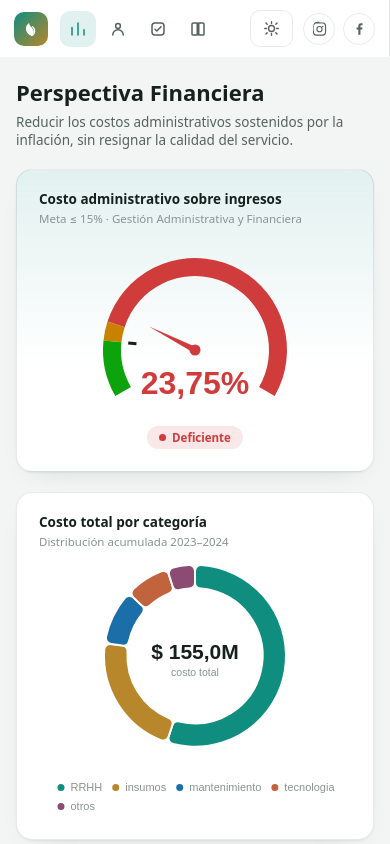
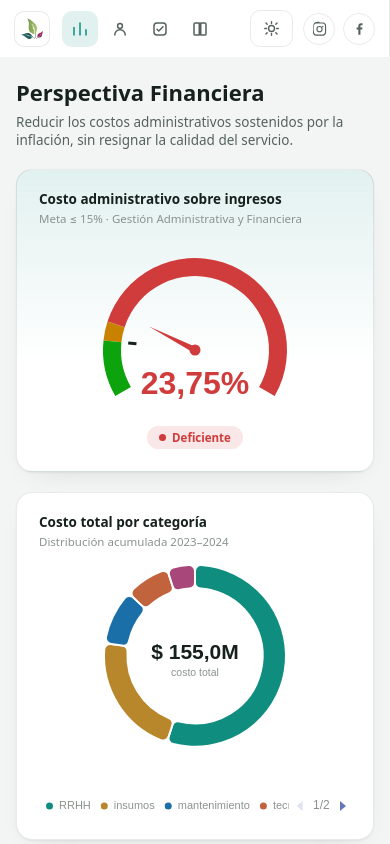
Before and after one commit to MaxDCoc/Dashboard-La-Fabiana, a website built with Vite: page index.html in a window 390 px wide. Shown: the top 844 px of the page. Built offline with nearby package versions, Linux system fonts and the light colour scheme.

Commit message:
Usar el logo real y corregir bugs de responsive
Reemplaza el icono de hoja dibujado a mano por el logo real recortado
del Instagram de La Fabiana (favicon incluido). Ajusta la paleta con
el tercer color real del logo (hoja berenjena) y saca un rosa que
habia quedado duplicado con otro slot.

Corrige 3 bugs de responsive encontrados al probar en mobile/tablet:
- interval:0 forzaba las 24 etiquetas de mes a mostrarse siempre,
  amontonandose en pantallas angostas.
- las leyendas de 8-9 series no usaban type:'scroll', asi que en mobile
  se desbordaban y tapaban el grafico.
- altura de charts ajustada en el breakpoint mobile para dar mas aire.

```diff
--- a/index.html
+++ b/index.html
@@ -3,6 +3,7 @@
 <head>
   <meta charset="UTF-8" />
   <meta name="viewport" content="width=device-width, initial-scale=1.0" />
+  <link rel="icon" type="image/png" href="/logo.png" />
   <title>La Fabiana — Cuadro de Mando Integral</title>
 </head>
 <body>
@@ -10,7 +11,7 @@
     <aside class="lf-sidebar">
       <div class="lf-brand">
         <div class="lf-brand-mark">
-          <svg viewBox="0 0 24 24" fill="none"><path d="M12 21c-4-1-7-4.5-7-9 0-3 1.6-5.6 4-7 .3 2.6 1.8 4.2 3 5.4C13.2 11.5 15 13 15 16c0 2.5-1.3 4.2-3 5Z" fill="currentColor"/><path d="M12 21c2.6-.9 4-3 4-6 0-2.4-1.3-4-2.6-5.3" stroke="var(--surface-card)" stroke-width="1.4" stroke-linecap="round" fill="none"/></svg>
+          <img src="/logo.png" alt="Logo de La Fabiana" />
         </div>
         <div class="lf-brand-text">
           <strong>La Fabiana</strong>
--- a/src/charts.js
+++ b/src/charts.js
@@ -103,12 +103,15 @@ export function buildDonutOption({ slices, centerValue, centerLabel, formatVal,
       formatter: (p) => `${p.marker}${p.name}: <b>${formatVal ? formatVal(p.value) : fmtNum(p.value, 0)}</b> · ${p.percent}%`,
     },
     legend: {
+      type: 'scroll',
       bottom: 0,
       left: 'center',
       icon: 'circle',
       itemWidth: 9,
       itemHeight: 9,
       textStyle: { color: textMuted, fontSize: 11 },
+      pageIconSize: 10,
+      pageTextStyle: { color: textMuted },
     },
     series: [
       {
@@ -206,7 +209,10 @@ export function buildBarsOption({ categories, series, horizontal, stacked, forma
       : {
           color: textMuted,
           fontSize: 10,
-          interval: 0,
+          // 'auto' lets ECharts skip labels to avoid overlap on narrow
+          // viewports; forcing interval:0 (show all) was crowding 24 month
+          // labels together with an 8-item legend on mobile widths.
+          interval: 'auto',
           rotate: rotateLabels ? 38 : 0,
           overflow: rotateLabels ? 'truncate' : undefined,
           width: rotateLabels ? 92 : undefined,
@@ -228,7 +234,16 @@ export function buildBarsOption({ categories, series, horizontal, stacked, forma
     },
     legend:
       series.length > 1
-        ? { bottom: 0, icon: 'circle', itemWidth: 9, itemHeight: 9, textStyle: { color: textMuted, fontSize: 11 } }
+        ? {
+            type: 'scroll',
+            bottom: 0,
+            icon: 'circle',
+            itemWidth: 9,
+            itemHeight: 9,
+            textStyle: { color: textMuted, fontSize: 11 },
+            pageIconSize: 10,
+            pageTextStyle: { color: textMuted },
+          }
         : undefined,
     grid: {
       left: horizontal ? 190 : 54,
--- a/src/style.css
+++ b/src/style.css
@@ -16,7 +16,7 @@ html, body {
   --brand-1: #0f8d7f;
   --brand-1-soft: rgba(15, 141, 127, 0.12);
   --s1: #0f8d7f; --s2: #b8862b; --s3: #1b6fa8; --s4: #c1633d;
-  --s5: #8c4b73; --s6: #b5432e; --s7: #c15c82; --s8: #a0522d;
+  --s5: #a8477a; --s6: #b5432e; --s7: #6b5fa0; --s8: #a0522d;
   --good: #0ca30c; --warning: #c98200; --serious: #ec835a; --critical: #d03b3b;
 }
 
@@ -33,7 +33,7 @@ html, body {
     --brand-1: #20a08e;
     --brand-1-soft: rgba(32, 160, 142, 0.18);
     --s1: #20a08e; --s2: #b98a2a; --s3: #4a93d6; --s4: #d5744a;
-    --s5: #a8638f; --s6: #d35a42; --s7: #c05f86; --s8: #bc7443;
+    --s5: #bc5c88; --s6: #d35a42; --s7: #8570c4; --s8: #bc7443;
     --warning: #fab219;
   }
 }
@@ -64,7 +64,7 @@ html, body {
   --brand-1: #0f8d7f;
   --brand-1-soft: rgba(15, 141, 127, 0.12);
   --s1: #0f8d7f; --s2: #b8862b; --s3: #1b6fa8; --s4: #c1633d;
-  --s5: #8c4b73; --s6: #b5432e; --s7: #c15c82; --s8: #a0522d;
+  --s5: #a8477a; --s6: #b5432e; --s7: #6b5fa0; --s8: #a0522d;
   --warning: #c98200;
 }
 
@@ -89,11 +89,11 @@ h1, h2, h3, p { margin: 0; }
 }
 .lf-brand { display: flex; align-items: center; gap: 10px; padding: 4px 8px 22px; }
 .lf-brand-mark {
-  width: 34px; height: 34px; border-radius: 10px; flex: none;
-  background: linear-gradient(135deg, var(--brand-1), var(--s2));
-  display: flex; align-items: center; justify-content: center; color: #fff;
+  width: 36px; height: 36px; border-radius: 10px; flex: none;
+  background: #ffffff; border: 1px solid var(--border);
+  display: flex; align-items: center; justify-content: center;
 }
-.lf-brand-mark svg { width: 19px; height: 19px; }
+.lf-brand-mark img { width: 24px; height: 24px; object-fit: contain; display: block; }
 .lf-brand-text { display: flex; flex-direction: column; line-height: 1.3; min-width: 0; }
 .lf-brand-text strong { font-size: 14.5px; font-weight: 700; }
 .lf-brand-text span { font-size: 10.5px; color: var(--text-secondary); }
@@ -196,4 +196,8 @@ h1, h2, h3, p { margin: 0; }
   .lf-theme-toggle span { display: none; }
   .lf-card--hero { grid-column: 1 / -1; }
   .lf-main { padding: 20px 16px 32px; }
+  /* multi-series legends wrap to more rows on narrow screens — give the
+     chart canvas more height so the legend doesn't collide with the plot */
+  .lf-chart-slot--line { height: 360px; }
+  .lf-chart-slot--hbar { height: 320px; }
 }
```
Also changed, not shown: public/logo.png (added).
